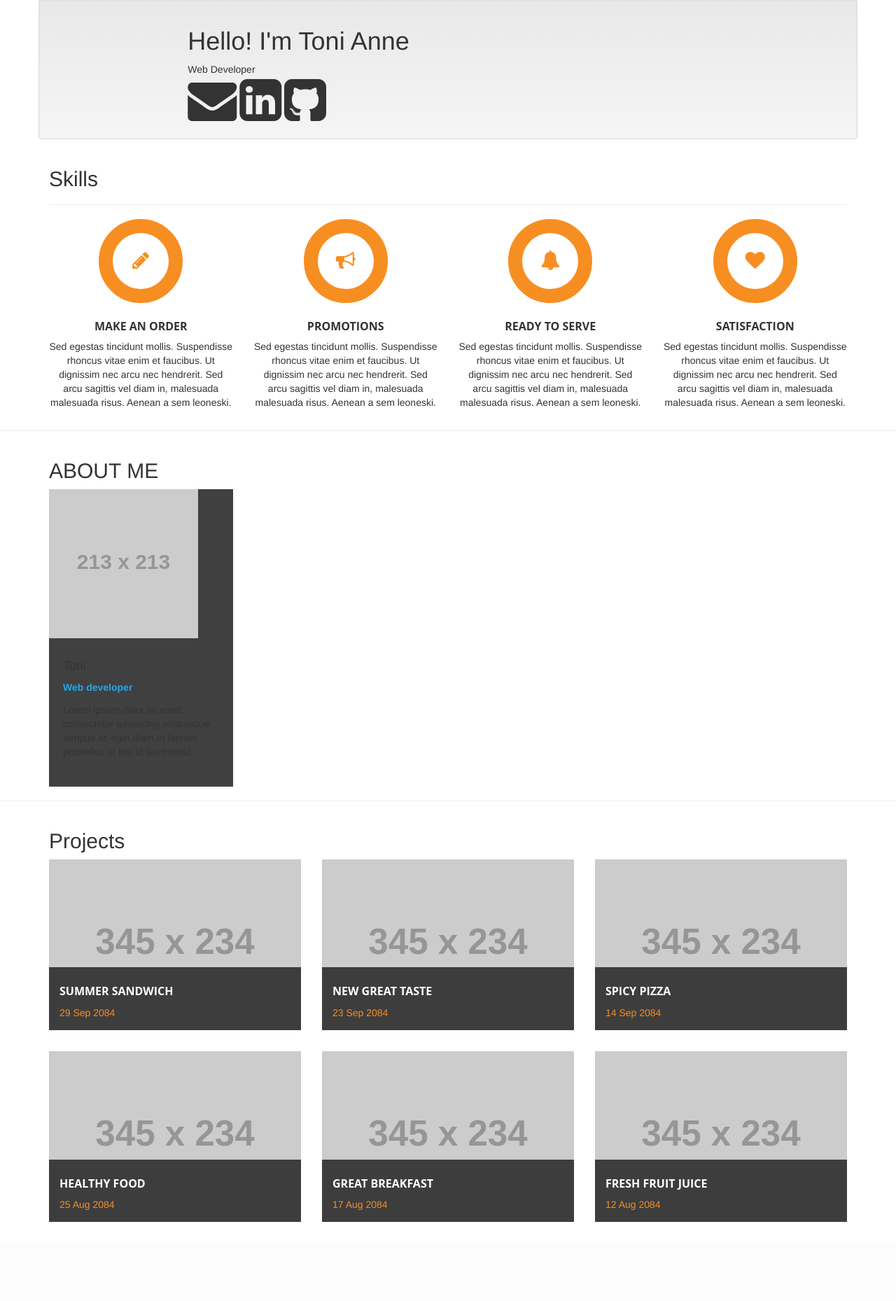
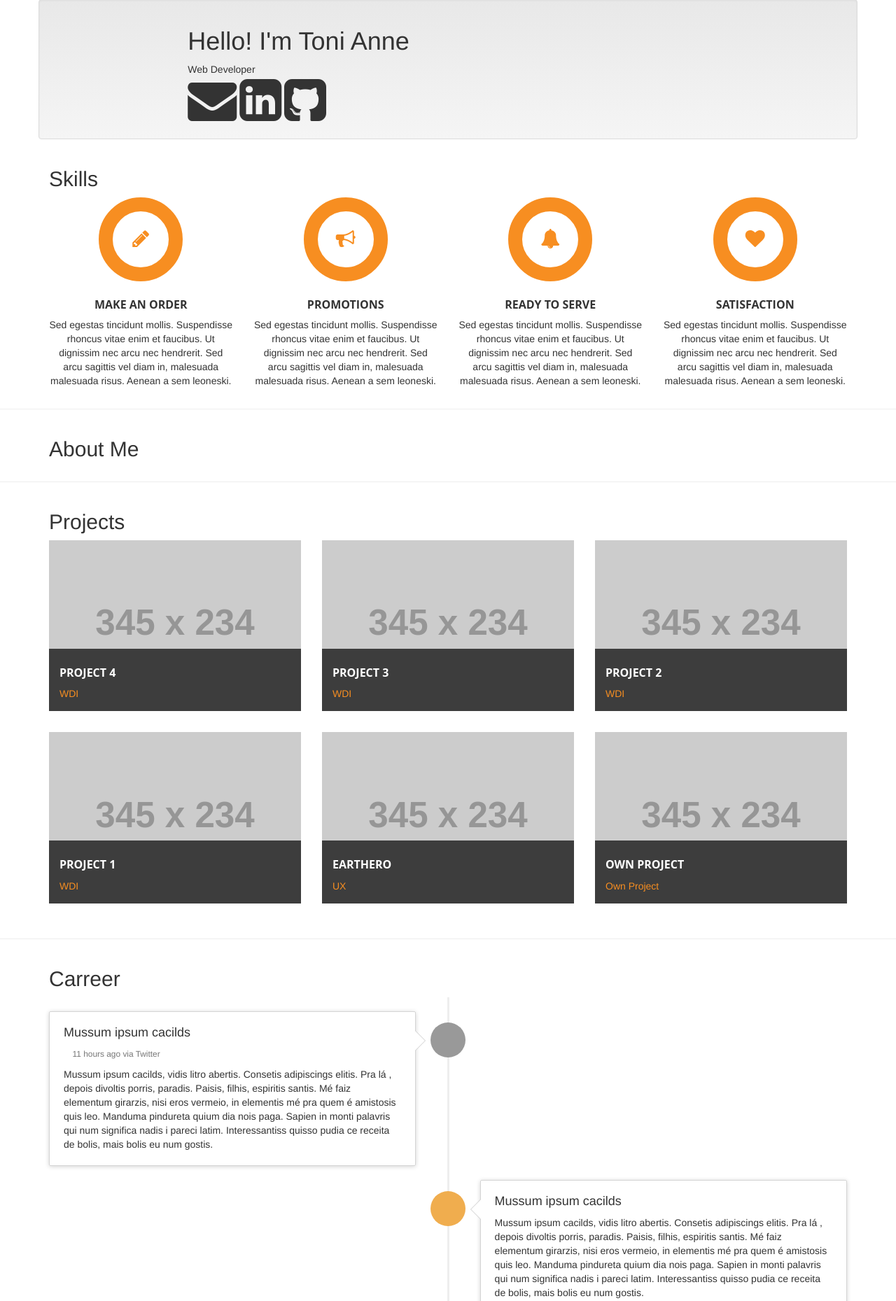
Before and after one commit to tonianner/tonianner.github.io, a PHP site: page / in a window 1280 px wide. Shown: the part 73-1932 px from the top of the page at 70% size. Before the commit the page ends 1819 px from the top, so only its background shows below. Run offline with PHP 8.4, Linux system fonts and the light colour scheme; grey boxes labelled with a size stand in for pictures from a placeholder-image service; some libraries are stand-ins or nearby versions; some web fonts are replaced.

Commit message:
added template for timeline

```diff
--- a/assets/css/main.css
+++ b/assets/css/main.css
@@ -24,6 +24,7 @@
 }
 
 /*-- End Services --*/
+
 
 /*-- Latest Posts --*/
 
@@ -74,30 +75,221 @@
 
 /*-- End Latest Posts --*/
 
-/* start team */
-#team .team-wrapper
-  {
+
+/*-- About Me --*/
+
+#team .team-wrapper {
   background: #404040;
   padding-bottom: 10px;
   -webkit-transition: all 0.4s ease-in-out;
           transition: all 0.4s ease-in-out;
   position: relative;
 }
-#team .team-wrapper:hover
-  {
+
+#team .team-wrapper:hover {
   cursor: pointer;
   opacity: 0.4;
   bottom: 4px;
 }
-#team .team-wrapper .team-des
-  {
+
+#team .team-wrapper .team-des {
   padding: 20px;
 }
-#team .team-wrapper .team-des span
-  {
+
+#team .team-wrapper .team-des span {
   color: #28a7e9;
   display: block;
   font-weight: bold;
   padding-bottom: 12px;
 }
-/* end team */
+
+/*-- End About Me --*/
+
+
+/*-- Time line --*/
+/*http://bootsnipp.com/snippets/featured/timeline-responsive*/
+
+.timeline {
+    list-style: none;
+    padding: 20px 0 20px;
+    position: relative;
+}
+
+    .timeline:before {
+        top: 0;
+        bottom: 0;
+        position: absolute;
+        content: " ";
+        width: 3px;
+        background-color: #eeeeee;
+        left: 50%;
+        margin-left: -1.5px;
+    }
+
+    .timeline > li {
+        margin-bottom: 20px;
+        position: relative;
+    }
+
+        .timeline > li:before,
+        .timeline > li:after {
+            content: " ";
+            display: table;
+        }
+
+        .timeline > li:after {
+            clear: both;
+        }
+
+        .timeline > li:before,
+        .timeline > li:after {
+            content: " ";
+            display: table;
+        }
+
+        .timeline > li:after {
+            clear: both;
+        }
+
+        .timeline > li > .timeline-panel {
+            width: 46%;
+            float: left;
+            border: 1px solid #d4d4d4;
+            border-radius: 2px;
+            padding: 20px;
+            position: relative;
+            -webkit-box-shadow: 0 1px 6px rgba(0, 0, 0, 0.175);
+            box-shadow: 0 1px 6px rgba(0, 0, 0, 0.175);
+        }
+
+            .timeline > li > .timeline-panel:before {
+                position: absolute;
+                top: 26px;
+                right: -15px;
+                display: inline-block;
+                border-top: 15px solid transparent;
+                border-left: 15px solid #ccc;
+                border-right: 0 solid #ccc;
+                border-bottom: 15px solid transparent;
+                content: " ";
+            }
+
+            .timeline > li > .timeline-panel:after {
+                position: absolute;
+                top: 27px;
+                right: -14px;
+                display: inline-block;
+                border-top: 14px solid transparent;
+                border-left: 14px solid #fff;
+                border-right: 0 solid #fff;
+                border-bottom: 14px solid transparent;
+                content: " ";
+            }
+
+        .timeline > li > .timeline-badge {
+            color: #fff;
+            width: 50px;
+            height: 50px;
+            line-height: 50px;
+            font-size: 1.4em;
+            text-align: center;
+            position: absolute;
+            top: 16px;
+            left: 50%;
+            margin-left: -25px;
+            background-color: #999999;
+            z-index: 100;
+            border-top-right-radius: 50%;
+            border-top-left-radius: 50%;
+            border-bottom-right-radius: 50%;
+            border-bottom-left-radius: 50%;
+        }
+
+        .timeline > li.timeline-inverted > .timeline-panel {
+            float: right;
+        }
+
+            .timeline > li.timeline-inverted > .timeline-panel:before {
+                border-left-width: 0;
+                border-right-width: 15px;
+                left: -15px;
+                right: auto;
+            }
+
+            .timeline > li.timeline-inverted > .timeline-panel:after {
+                border-left-width: 0;
+                border-right-width: 14px;
+                left: -14px;
+                right: auto;
+            }
+
+.timeline-badge.primary {
+    background-color: #2e6da4 !important;
+}
+
+.timeline-badge.success {
+    background-color: #3f903f !important;
+}
+
+.timeline-badge.warning {
+    background-color: #f0ad4e !important;
+}
+
+.timeline-badge.danger {
+    background-color: #d9534f !important;
+}
+
+.timeline-badge.info {
+    background-color: #5bc0de !important;
+}
+
+.timeline-title {
+    margin-top: 0;
+    color: inherit;
+}
+
+.timeline-body > p,
+.timeline-body > ul {
+    margin-bottom: 0;
+}
+
+    .timeline-body > p + p {
+        margin-top: 5px;
+    }
+
+@media (max-width: 767px) {
+    ul.timeline:before {
+        left: 40px;
+    }
+
+    ul.timeline > li > .timeline-panel {
+        width: calc(100% - 90px);
+        width: -moz-calc(100% - 90px);
+        width: -webkit-calc(100% - 90px);
+    }
+
+    ul.timeline > li > .timeline-badge {
+        left: 15px;
+        margin-left: 0;
+        top: 16px;
+    }
+
+    ul.timeline > li > .timeline-panel {
+        float: right;
+    }
+
+        ul.timeline > li > .timeline-panel:before {
+            border-left-width: 0;
+            border-right-width: 15px;
+            left: -15px;
+            right: auto;
+        }
+
+        ul.timeline > li > .timeline-panel:after {
+            border-left-width: 0;
+            border-right-width: 14px;
+            left: -14px;
+            right: auto;
+        }
+}
+/*-- End Time line --*/
--- a/index.html
+++ b/index.html
@@ -53,13 +53,12 @@ http://www.templatemo.com/free-website-templates/417-grill
     </div>
   </section>
 
-  <section id="services">
+  <section id="skills">
     <div class="container">
       <div class="row">
         <div class="col-md-12">
           <div class="heading-section">
             <h2>Skills</h2>
-            <hr>
           </div>
         </div>
       </div>
@@ -106,20 +105,12 @@ http://www.templatemo.com/free-website-templates/417-grill
 
   <hr>
 
-  <section id="team">
+  <section id="about">
     <div class="container">
       <div class="row">
         <div class="col-md-12">
-          <h2><span>ABOUT</span> ME </h2>
-        </div>
-        <div class="col-md-3 col-sm-6 col-xs-12">
-          <div class="team-wrapper">
-            <img src="http://placehold.it/213x213" class="img-responsive">
-              <div class="team-des">
-                <h4>Toni</h4>
-                <span>Web developer</span>
-                <p>Lorem ipsum dolor sit amet, consectetur adipiscing elitquisque tempus ac eget diam et laoreet phasellus ut nisi id leo molest.</p>
-              </div>
+          <div class="heading-section">
+            <h2>About Me</h2>
           </div>
         </div>
       </div>
@@ -128,8 +119,7 @@ http://www.templatemo.com/free-website-templates/417-grill
 
   <hr>
 
-  <!-- Portfolios -->
-  <section id="latest-blog">
+  <section id="projects">
     <div class="container">
       <div class="row">
         <div class="col-md-12">
@@ -146,11 +136,11 @@ http://www.templatemo.com/free-website-templates/417-grill
             </div>
             <div class="blog-content">
               <div class="content-show">
-                <h4><a href="single-post.html">Summer Sandwich</a></h4>
-                <span>29 Sep 2084</span>
+                <h4><a href="single-post.html">Project 4</a></h4>
+                <span>WDI</span>
               </div>
               <div class="content-hide">
-                <p>Sed egestas tincidunt mollis. Suspendisse rhoncus vitae enim et faucibus. Ut dignissim nec arcu nec hendrerit. Sed arcu odio, sagittis vel diam in, malesuada malesuada risus. Aenean a sem leo. Nam ultricies dolor et mi tempor, non pulvinar felis sollicitudin.</p>
+                <p>Short summary of this app</p>
               </div>
             </div>
           </div>
@@ -162,11 +152,11 @@ http://www.templatemo.com/free-website-templates/417-grill
             </div>
             <div class="blog-content">
               <div class="content-show">
-                <h4><a href="single-post.html">New Great Taste</a></h4>
-                <span>23 Sep 2084</span>
+                <h4><a href="single-post.html">Project 3</a></h4>
+                <span>WDI</span>
               </div>
               <div class="content-hide">
-                <p>Sed egestas tincidunt mollis. Suspendisse rhoncus vitae enim et faucibus. Ut dignissim nec arcu nec hendrerit. Sed arcu odio, sagittis vel diam in, malesuada malesuada risus. Aenean a sem leo. Nam ultricies dolor et mi tempor, non pulvinar felis sollicitudin.</p>
+                <p>Short summary of this app</p>
               </div>
             </div>
           </div>
@@ -178,11 +168,11 @@ http://www.templatemo.com/free-website-templates/417-grill
               </div>
               <div class="blog-content">
                 <div class="content-show">
-                <h4><a href="single-post.html">Spicy Pizza</a></h4>
-                <span>14 Sep 2084</span>
+                  <h4><a href="single-post.html">Project 2</a></h4>
+                  <span>WDI</span>
                 </div>
                 <div class="content-hide">
-                <p>Sed egestas tincidunt mollis. Suspendisse rhoncus vitae enim et faucibus. Ut dignissim nec arcu nec hendrerit. Sed arcu odio, sagittis vel diam in, malesuada malesuada risus. Aenean a sem leo. Nam ultricies dolor et mi tempor, non pulvinar felis sollicitudin.</p>
+                  <p>Short summary of this app</p>
                 </div>
               </div>
             </div>
@@ -194,11 +184,11 @@ http://www.templatemo.com/free-website-templates/417-grill
               </div>
               <div class="blog-content">
                 <div class="content-show">
-                  <h4><a href="single-post.html">Healthy Food</a></h4>
-                  <span>25 Aug 2084</span>
+                  <h4><a href="single-post.html">Project 1</a></h4>
+                  <span>WDI</span>
                 </div>
                 <div class="content-hide">
-                  <p>Sed egestas tincidunt mollis. Suspendisse rhoncus vitae enim et faucibus. Ut dignissim nec arcu nec hendrerit. Sed arcu odio, sagittis vel diam in, malesuada malesuada risus. Aenean a sem leo. Nam ultricies dolor et mi tempor, non pulvinar felis sollicitudin.</p>
+                  <p>Short summary of this app</p>
                 </div>
               </div>
             </div>
@@ -210,11 +200,11 @@ http://www.templatemo.com/free-website-templates/417-grill
               </div>
               <div class="blog-content">
                 <div class="content-show">
-                  <h4><a href="single-post.html">Great Breakfast</a></h4>
-                  <span>17 Aug 2084</span>
+                  <h4><a href="single-post.html">Earthero</a></h4>
+                  <span>UX</span>
                 </div>
                 <div class="content-hide">
-                  <p>Sed egestas tincidunt mollis. Suspendisse rhoncus vitae enim et faucibus. Ut dignissim nec arcu nec hendrerit. Sed arcu odio, sagittis vel diam in, malesuada malesuada risus. Aenean a sem leo. Nam ultricies dolor et mi tempor, non pulvinar felis sollicitudin.</p>
+                  <p>Short summary of this app</p>
                 </div>
               </div>
             </div>
@@ -226,17 +216,124 @@ http://www.templatemo.com/free-website-templates/417-grill
               </div>
               <div class="blog-content">
                 <div class="content-show">
-                  <h4><a href="single-post.html">Fresh Fruit Juice</a></h4>
-                  <span>12 Aug 2084</span>
+                  <h4><a href="single-post.html">Own Project</a></h4>
+                  <span>Own Project</span>
                 </div>
                   <div class="content-hide">
-                    <p>Sed egestas tincidunt mollis. Suspendisse rhoncus vitae enim et faucibus. Ut dignissim nec arcu nec hendrerit. Sed arcu odio, sagittis vel diam in, malesuada malesuada risus. Aenean a sem leo. Nam ultricies dolor et mi tempor, non pulvinar felis sollicitudin.</p>
+                    <p>Summary of this app</p>
                   </div>
               </div>
             </div>
           </div>
       </div>
     </div>
+  </section>
+
+  <hr>
+
+  <section id="carreer">
+    <div class="container">
+      <div class="row">
+        <div class="col-md-12">
+          <div class="heading-section">
+            <h2>Carreer</h2>
+          </div>
+        </div>
+      </div>
+
+      <ul class="timeline">
+        <li>
+          <div class="timeline-badge"><i class="glyphicon glyphicon-check"></i></div>
+          <div class="timeline-panel">
+            <div class="timeline-heading">
+              <h4 class="timeline-title">Mussum ipsum cacilds</h4>
+              <p><small class="text-muted"><i class="glyphicon glyphicon-time"></i> 11 hours ago via Twitter</small></p>
+            </div>
+            <div class="timeline-body">
+              <p>Mussum ipsum cacilds, vidis litro abertis. Consetis adipiscings elitis. Pra lá , depois divoltis porris, paradis. Paisis, filhis, espiritis santis. Mé faiz elementum girarzis, nisi eros vermeio, in elementis mé pra quem é amistosis quis leo. Manduma pindureta quium dia nois paga. Sapien in monti palavris qui num significa nadis i pareci latim. Interessantiss quisso pudia ce receita de bolis, mais bolis eu num gostis.</p>
+            </div>
+          </div>
+        </li>
+        <li class="timeline-inverted">
+          <div class="timeline-badge warning"><i class="glyphicon glyphicon-credit-card"></i></div>
+          <div class="timeline-panel">
+            <div class="timeline-heading">
+              <h4 class="timeline-title">Mussum ipsum cacilds</h4>
+            </div>
+            <div class="timeline-body">
+              <p>Mussum ipsum cacilds, vidis litro abertis. Consetis adipiscings elitis. Pra lá , depois divoltis porris, paradis. Paisis, filhis, espiritis santis. Mé faiz elementum girarzis, nisi eros vermeio, in elementis mé pra quem é amistosis quis leo. Manduma pindureta quium dia nois paga. Sapien in monti palavris qui num significa nadis i pareci latim. Interessantiss quisso pudia ce receita de bolis, mais bolis eu num gostis.</p>
+              <p>Suco de cevadiss, é um leite divinis, qui tem lupuliz, matis, aguis e fermentis. Interagi no mé, cursus quis, vehicula ac nisi. Aenean vel dui dui. Nullam leo erat, aliquet quis tempus a, posuere ut mi. Ut scelerisque neque et turpis posuere pulvinar pellentesque nibh ullamcorper. Pharetra in mattis molestie, volutpat elementum justo. Aenean ut ante turpis. Pellentesque laoreet mé vel lectus scelerisque interdum cursus velit auctor. Lorem ipsum dolor sit amet, consectetur adipiscing elit. Etiam ac mauris lectus, non scelerisque augue. Aenean justo massa.</p>
+            </div>
+          </div>
+        </li>
+        <li>
+          <div class="timeline-badge danger"><i class="glyphicon glyphicon-credit-card"></i></div>
+          <div class="timeline-panel">
+            <div class="timeline-heading">
+              <h4 class="timeline-title">Mussum ipsum cacilds</h4>
+            </div>
+            <div class="timeline-body">
+              <p>Mussum ipsum cacilds, vidis litro abertis. Consetis adipiscings elitis. Pra lá , depois divoltis porris, paradis. Paisis, filhis, espiritis santis. Mé faiz elementum girarzis, nisi eros vermeio, in elementis mé pra quem é amistosis quis leo. Manduma pindureta quium dia nois paga. Sapien in monti palavris qui num significa nadis i pareci latim. Interessantiss quisso pudia ce receita de bolis, mais bolis eu num gostis.</p>
+            </div>
+          </div>
+        </li>
+        <li class="timeline-inverted">
+          <div class="timeline-panel">
+            <div class="timeline-heading">
+              <h4 class="timeline-title">Mussum ipsum cacilds</h4>
+            </div>
+            <div class="timeline-body">
+              <p>Mussum ipsum cacilds, vidis litro abertis. Consetis adipiscings elitis. Pra lá , depois divoltis porris, paradis. Paisis, filhis, espiritis santis. Mé faiz elementum girarzis, nisi eros vermeio, in elementis mé pra quem é amistosis quis leo. Manduma pindureta quium dia nois paga. Sapien in monti palavris qui num significa nadis i pareci latim. Interessantiss quisso pudia ce receita de bolis, mais bolis eu num gostis.</p>
+            </div>
+          </div>
+        </li>
+        <li>
+          <div class="timeline-badge info"><i class="glyphicon glyphicon-floppy-disk"></i></div>
+          <div class="timeline-panel">
+            <div class="timeline-heading">
+              <h4 class="timeline-title">Mussum ipsum cacilds</h4>
+            </div>
+            <div class="timeline-body">
+              <p>Mussum ipsum cacilds, vidis litro abertis. Consetis adipiscings elitis. Pra lá , depois divoltis porris, paradis. Paisis, filhis, espiritis santis. Mé faiz elementum girarzis, nisi eros vermeio, in elementis mé pra quem é amistosis quis leo. Manduma pindureta quium dia nois paga. Sapien in monti palavris qui num significa nadis i pareci latim. Interessantiss quisso pudia ce receita de bolis, mais bolis eu num gostis.</p>
+              <hr>
+              <div class="btn-group">
+                <button type="button" class="btn btn-primary btn-sm dropdown-toggle" data-toggle="dropdown">
+                  <i class="glyphicon glyphicon-cog"></i> <span class="caret"></span>
+                </button>
+                <ul class="dropdown-menu" role="menu">
+                  <li><a href="#">Action</a></li>
+                  <li><a href="#">Another action</a></li>
+                  <li><a href="#">Something else here</a></li>
+                  <li class="divider"></li>
+                  <li><a href="#">Separated link</a></li>
+                </ul>
+              </div>
+            </div>
+          </div>
+        </li>
+        <li>
+          <div class="timeline-panel">
+            <div class="timeline-heading">
+              <h4 class="timeline-title">Mussum ipsum cacilds</h4>
+            </div>
+            <div class="timeline-body">
+              <p>Mussum ipsum cacilds, vidis litro abertis. Consetis adipiscings elitis. Pra lá , depois divoltis porris, paradis. Paisis, filhis, espiritis santis. Mé faiz elementum girarzis, nisi eros vermeio, in elementis mé pra quem é amistosis quis leo. Manduma pindureta quium dia nois paga. Sapien in monti palavris qui num significa nadis i pareci latim. Interessantiss quisso pudia ce receita de bolis, mais bolis eu num gostis.</p>
+            </div>
+          </div>
+        </li>
+        <li class="timeline-inverted">
+          <div class="timeline-badge success"><i class="glyphicon glyphicon-thumbs-up"></i></div>
+          <div class="timeline-panel">
+            <div class="timeline-heading">
+              <h4 class="timeline-title">Mussum ipsum cacilds</h4>
+            </div>
+            <div class="timeline-body">
+              <p>Mussum ipsum cacilds, vidis litro abertis. Consetis adipiscings elitis. Pra lá , depois divoltis porris, paradis. Paisis, filhis, espiritis santis. Mé faiz elementum girarzis, nisi eros vermeio, in elementis mé pra quem é amistosis quis leo. Manduma pindureta quium dia nois paga. Sapien in monti palavris qui num significa nadis i pareci latim. Interessantiss quisso pudia ce receita de bolis, mais bolis eu num gostis.</p>
+            </div>
+          </div>
+        </li>
+      </ul>
+    </div> <!-- end container -->
   </section>
 
 
```
Lines whose indentation alone changed are shown as unchanged.
